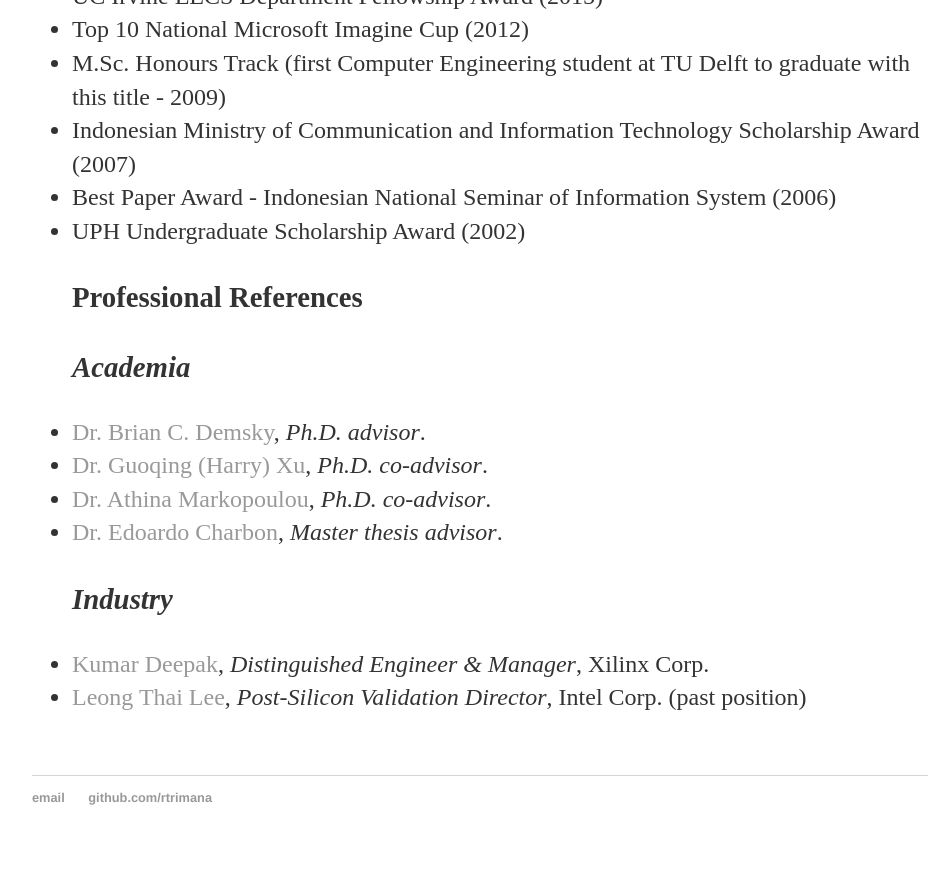
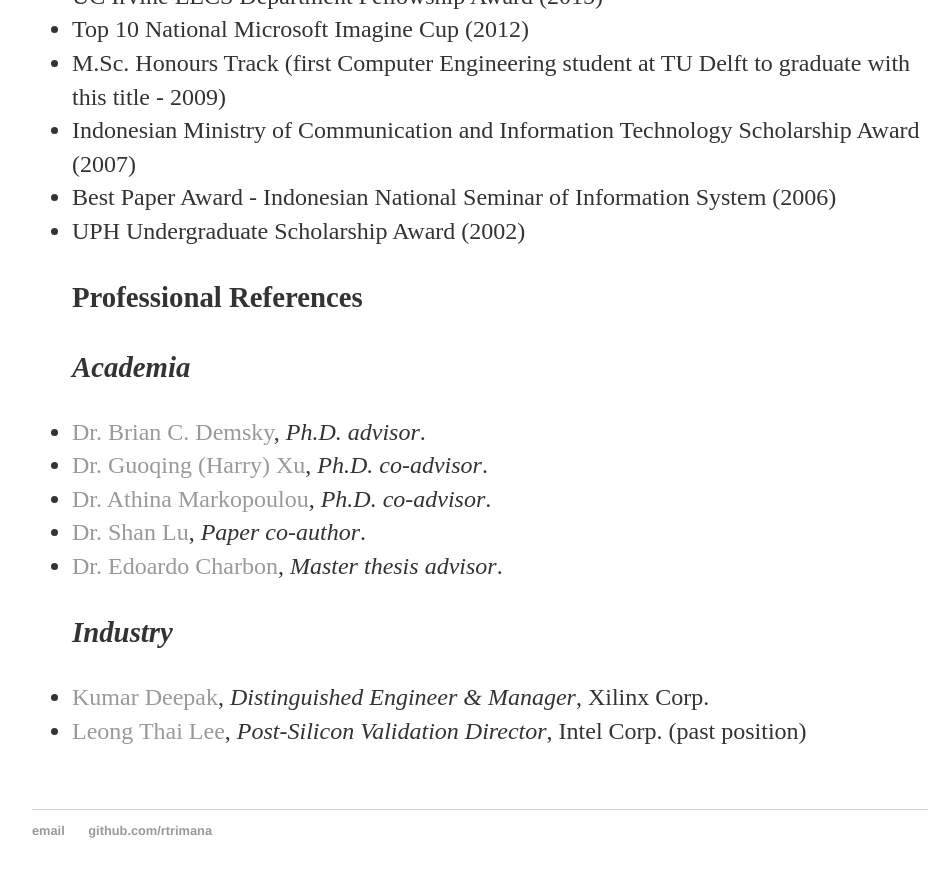
Before and after one commit to rtrimana/rahmaditrimananda.github.io, a Jekyll site: the page built from cv/index.html, in a window 1280 px wide and 900 px high, scrolled down 2109 px. Shown: the top 877 px of the window, without its empty margins (160-1109 px from the left). Built offline with Jekyll 4.4.1, drawn with Linux system fonts in a browser that asks for light colours.

Commit message:
Update index.html

```diff
--- a/cv/index.html
+++ b/cv/index.html
@@ -50,6 +50,7 @@ title: CV of Your Name
 			<li><a href="http://plrg.eecs.uci.edu/" target="_blank">Dr. Brian C. Demsky</a>, <em>Ph.D. advisor</em>.</li>
 			<li><a href="http://web.cs.ucla.edu/~harryxu/" target="_blank">Dr. Guoqing (Harry) Xu</a>, <em>Ph.D. co-advisor</em>.</li>
 			<li><a href="http://odysseas.calit2.uci.edu/wiki/doku.php?id=public:markopoulou_home" target="_blank">Dr. Athina Markopoulou</a>, <em>Ph.D. co-advisor</em>.</li>
+			<li><a href="http://people.cs.uchicago.edu/~shanlu/" target="_blank">Dr. Shan Lu</a>, <em>Paper co-author</em>.</li>
 			<li><a href="https://people.epfl.ch/edoardo.charbon/bio?lang=en&cvlang=en" target="_blank">Dr. Edoardo Charbon</a>, <em>Master thesis advisor</em>.</li>
 			<p><strong><em>Industry</em></strong></p>
 			<li><a href="https://www.linkedin.com/in/kumar-deepak-9780731/" target="_blank">Kumar Deepak</a>, <em>Distinguished Engineer & Manager</em>, Xilinx Corp.</li>
```
